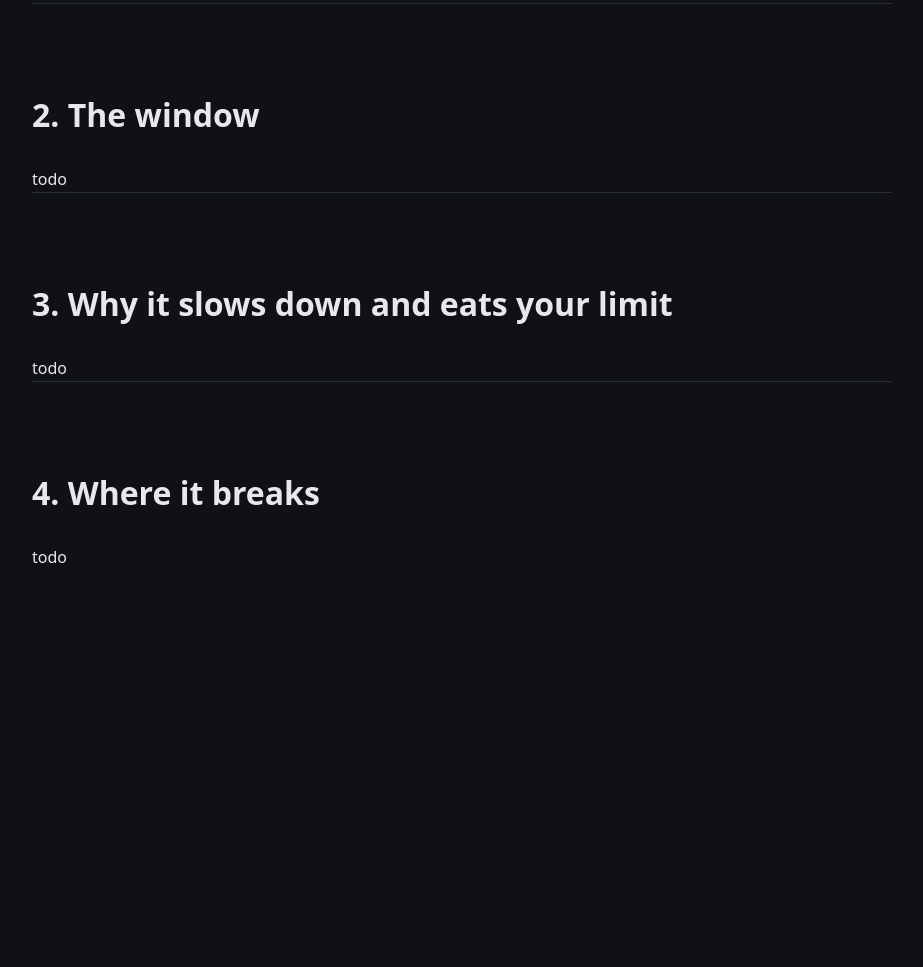
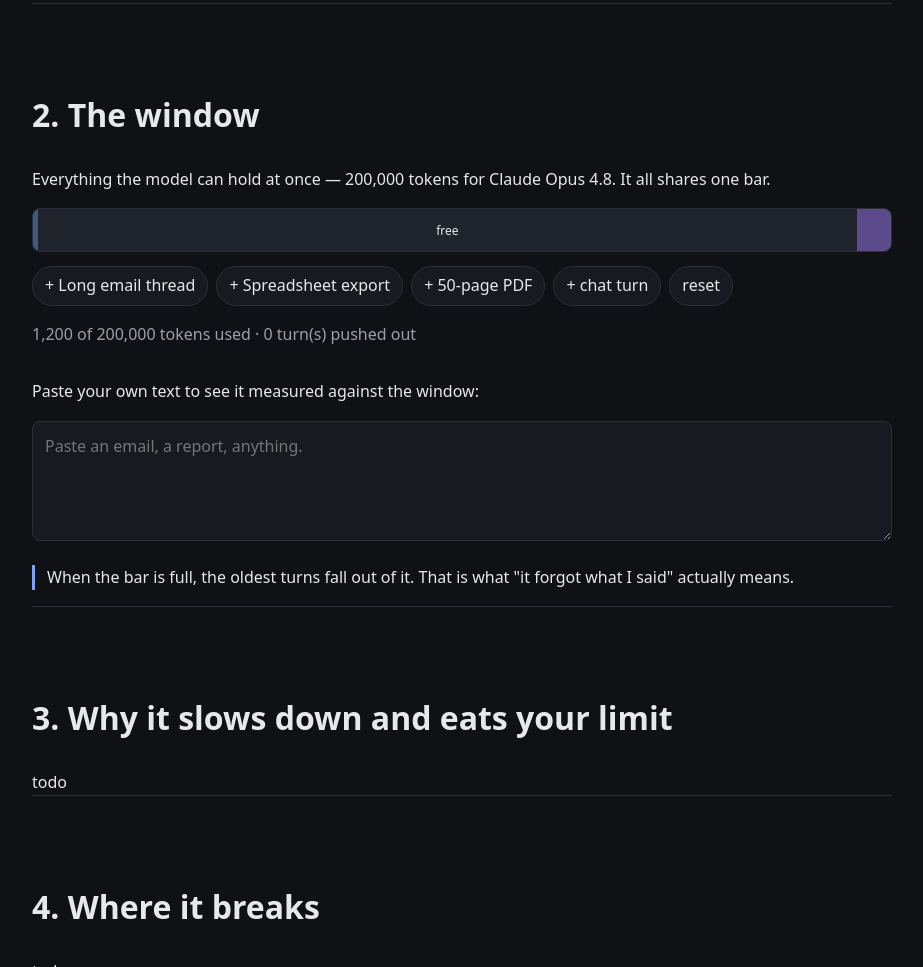
Before and after one commit to braskano1/context-and-tokens, a website: page context-and-tokens.html in a window 1280 px wide. Shown: the part 743-1710 px from the top of the page, without its empty margins (178-1101 px from the left). Before the commit the page ends 1433 px from the top, so only its background shows below. Drawn offline with Linux system fonts and the light colour scheme.

Commit message:
feat: context window meter with eviction of oldest turns

```diff
--- a/context-and-tokens.html
+++ b/context-and-tokens.html
@@ -25,6 +25,13 @@
   button { background:var(--pane); color:var(--fg); border:1px solid var(--line); border-radius:999px; padding:6px 12px; font:inherit; cursor:pointer; }
   button:hover { border-color:var(--accent); }
   .takeaway { border-left:3px solid var(--accent); padding-left:12px; margin:16px 0; }
+  .bar { display:flex; height:44px; border:1px solid var(--line); border-radius:8px; overflow:hidden; margin:14px 0; }
+  .seg { display:flex; align-items:center; justify-content:center; font-size:12px; overflow:hidden; white-space:nowrap; transition: width .35s ease; }
+  .seg-sys { background:#3d5a80; } .seg-att { background:#8a5a44; } .seg-hist { background:#4f7942; } .seg-reply { background:#5c4b8a; } .seg-free { background:#20242d; }
+  .bar.overflow { border-color: var(--warn); box-shadow: 0 0 0 2px var(--warn) inset; }
+  .turnlist { display:flex; flex-wrap:wrap; gap:6px; }
+  .turn { padding:4px 8px; border:1px solid var(--line); border-radius:6px; font-size:13px; }
+  .turn.gone { opacity:.35; text-decoration: line-through; }
 </style>
 </head>
 <body>
@@ -60,6 +67,32 @@ const TEST_VECTORS = [{"text":"hello world","ids":[15339,1917]},{"text":"strawbe
 const RECORDED_RUN = null; /* RUN:INJECTED */
 
 function sum(xs) { return xs.reduce((a, b) => a + b, 0); }
+
+function packContext({ windowTokens, systemTokens, replyReserve, attachments, turns }) {
+  const attachmentTokens = sum(attachments);
+  const fixed = systemTokens + attachmentTokens;
+  const budget = windowTokens - replyReserve - fixed;
+  const kept = [];
+  const dropped = [];
+  let historyTokens = 0;
+  for (let i = turns.length - 1; i >= 0; i--) {
+    if (budget > 0 && historyTokens + turns[i] <= budget) {
+      historyTokens += turns[i];
+      kept.unshift(i);
+    } else {
+      dropped.unshift(i);
+    }
+  }
+  return {
+    attachmentTokens,
+    historyTokens,
+    usedTokens: fixed + historyTokens,
+    freeTokens: Math.max(0, budget - historyTokens),
+    kept,
+    dropped,
+    overflow: budget < 0
+  };
+}
 
 const CL100K_PAT = /'(?:[sSdDmMtT]|[lL][lL]|[vV][eE]|[rR][eE])|[^\r\n\p{L}\p{N}]?\p{L}+|\p{N}{1,3}| ?[^\s\p{L}\p{N}]+[\r\n]*|\s*[\r\n]+|\s+(?!\S)|\s+/gu;
 const TEXT_ENCODER = new TextEncoder();
@@ -217,7 +250,108 @@ function initTokenizer(root) {
   input.addEventListener('input', () => { clearTimeout(timer); timer = setTimeout(render, 120); });
   render();
 }
-function initWindow(root) { root.textContent = 'todo'; }
+function initWindow(root) {
+  const state = { attachments: [], turns: [], pasted: 0 };
+
+  root.innerHTML = `
+    <p>Everything the model can hold at once — ${CONFIG.windowTokens.toLocaleString()} tokens for
+    ${CONFIG.model}. It all shares one bar.</p>
+    <div class="bar" id="w-bar"></div>
+    <div class="presets" id="w-controls">
+      <button data-act="turn">+ chat turn</button>
+      <button data-act="reset">reset</button>
+    </div>
+    <p class="muted" id="w-summary"></p>
+    <div class="turnlist" id="w-turns"></div>
+    <p>Paste your own text to see it measured against the window:</p>
+    <textarea id="w-paste" placeholder="Paste an email, a report, anything."></textarea>
+    <p class="takeaway" id="w-takeaway">When the bar is full, the oldest turns fall out of it.
+    That is what "it forgot what I said" actually means.</p>`;
+
+  const controls = root.querySelector('#w-controls');
+  for (const att of CONFIG.attachments) {
+    const b = document.createElement('button');
+    b.textContent = `+ ${att.label}`;
+    b.onclick = () => { state.attachments.push(att.tokens); render(); };
+    controls.prepend(b);
+  }
+  controls.querySelector('[data-act="turn"]').onclick = () => {
+    state.turns.push(900 + Math.round(state.turns.length * 260));
+    render();
+  };
+  controls.querySelector('[data-act="reset"]').onclick = () => {
+    state.attachments = []; state.turns = []; state.pasted = 0;
+    root.querySelector('#w-paste').value = '';
+    render();
+  };
+
+  const paste = root.querySelector('#w-paste');
+  let timer;
+  paste.addEventListener('input', () => {
+    clearTimeout(timer);
+    timer = setTimeout(() => {
+      const text = paste.value.slice(0, 200000);
+      if (paste.value.length > 200000) {
+        paste.value = text;
+      }
+      state.pasted = text ? countTokens(text) : 0;
+      render();
+    }, 120);
+  });
+
+  function render() {
+    const attachments = state.pasted ? [...state.attachments, state.pasted] : state.attachments;
+    const r = packContext({
+      windowTokens: CONFIG.windowTokens,
+      systemTokens: CONFIG.systemPromptTokens,
+      replyReserve: CONFIG.replyReserveTokens,
+      attachments,
+      turns: state.turns
+    });
+    // Segment tokens always sum to exactly `denom`, and denom is never smaller
+    // than the window, so segment widths (tokens / denom) never sum past 100%
+    // no matter how far over budget the attachments push things. Without this,
+    // an oversized attachment would make the segments' percentages add up to
+    // well over 100%, which the flexbox bar would then silently squeeze or
+    // clip — a full-looking bar that hides exactly the overflow it exists to show.
+    const demand = CONFIG.systemPromptTokens + r.attachmentTokens + r.historyTokens + CONFIG.replyReserveTokens;
+    const denom = Math.max(CONFIG.windowTokens, demand);
+    const segs = [
+      ['seg-sys', CONFIG.systemPromptTokens, 'instructions'],
+      ['seg-att', r.attachmentTokens, 'attached'],
+      ['seg-hist', r.historyTokens, 'chat history'],
+      ['seg-free', r.freeTokens, 'free'],
+      ['seg-reply', CONFIG.replyReserveTokens, 'room to reply']
+    ];
+    const bar = root.querySelector('#w-bar');
+    bar.classList.toggle('overflow', r.overflow);
+    bar.textContent = '';
+    for (const [cls, tokens, label] of segs) {
+      const el = document.createElement('div');
+      el.className = `seg ${cls}`;
+      const pct = (tokens / denom) * 100;
+      el.style.width = `${pct}%`;
+      el.textContent = pct > 6 ? label : '';
+      el.title = `${label}: ${tokens.toLocaleString()} tokens`;
+      bar.append(el);
+    }
+    root.querySelector('#w-summary').textContent = r.overflow
+      ? (CONFIG.systemPromptTokens + r.attachmentTokens > CONFIG.windowTokens
+        ? `Instructions and attachments alone are ${(CONFIG.systemPromptTokens + r.attachmentTokens).toLocaleString()} tokens — more than the whole ${CONFIG.windowTokens.toLocaleString()}-token window. Nothing else fits.`
+        : `Instructions, attachments, and history leave no room to reserve a reply — the model has nowhere left to answer.`)
+      : `${r.usedTokens.toLocaleString()} of ${CONFIG.windowTokens.toLocaleString()} tokens used · ${r.dropped.length} turn(s) pushed out`;
+    const list = root.querySelector('#w-turns');
+    list.textContent = '';
+    state.turns.forEach((tokens, i) => {
+      const el = document.createElement('span');
+      el.className = 'turn' + (r.dropped.includes(i) ? ' gone' : '');
+      el.textContent = `turn ${i + 1} · ${tokens.toLocaleString()}`;
+      list.append(el);
+    });
+  }
+
+  render();
+}
 function initBurn(root) { root.textContent = 'todo'; }
 function initHaystack(root) { root.textContent = 'todo'; }
 function runSelfTest() { /* todo */ }
```
Also changed, not shown: dev/tests/load-logic.mjs (+1 -1 lines), dev/tests/window.test.mjs (added, +31 -0 lines).
